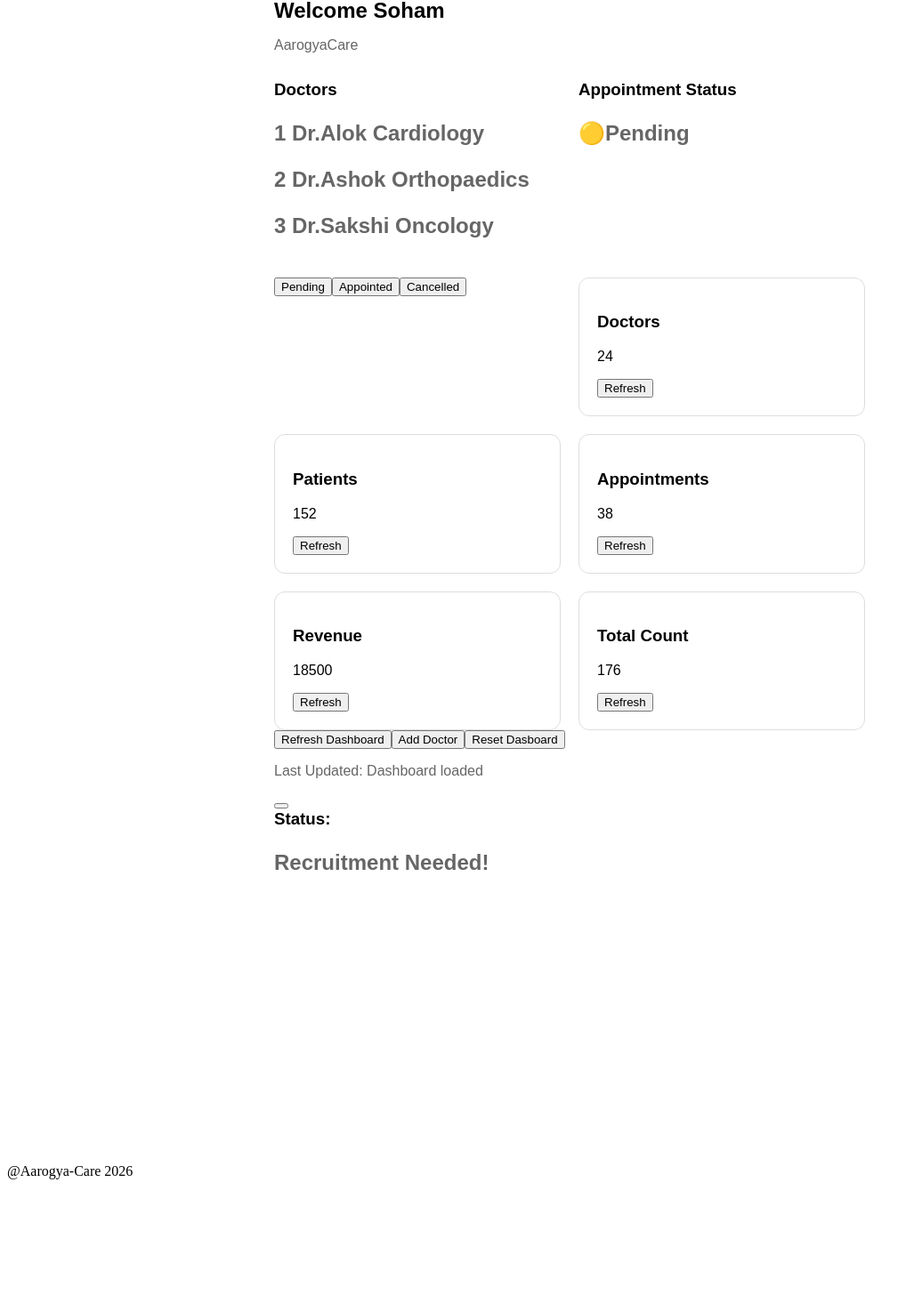
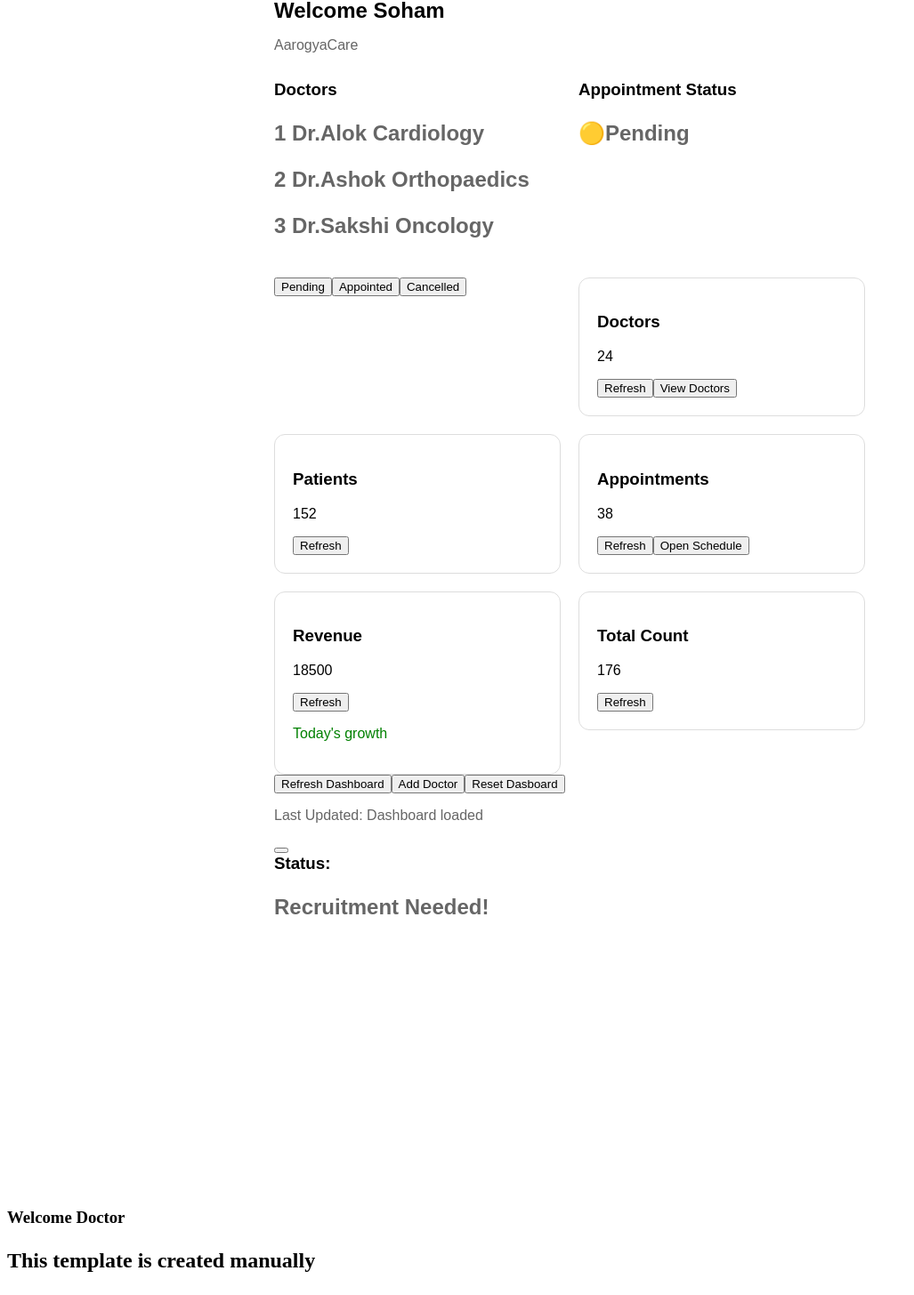
Before and after one commit to sohampandit-coditas/angular-app, an Angular app: page / in a window 1280 px wide. Shown: the part 540-1996 px from the top of the page at 89% size, without its empty margins (0-1027 px from the left). Before the commit the page ends 1874 px from the top, so only its background shows below. Built offline with nearby package versions, Linux system fonts and the light colour scheme.

Commit message:
observables implementation

```diff
--- a/src/app/core/services/hospital.ts
+++ b/src/app/core/services/hospital.ts
@@ -1,8 +1,28 @@
 import { Injectable, signal, computed } from '@angular/core';
+import { Observable } from 'rxjs';
+
+const doctorObservable=new Observable<number>((observer)=>{
+    console.log('Preparing data...');
+    observer.next(24);
+    console.log("Second Value");
+    observer.next(25);
+    console.log("Third Value");
+    observer.next(26);
+  });
+
+console.log("Before Subscribing")
+
+doctorObservable.subscribe((value)=>{
+  console.log("Recieved", value);
+});
+
+console.log("After subscribing");
 
 @Injectable({
   providedIn: 'root',
 })
+
+
 export class Hospital {
   hospitalName="AarogyaCare";
   loggedInUser="Soham";
--- a/src/app/features/dashboard/dashboard.html
+++ b/src/app/features/dashboard/dashboard.html
@@ -52,27 +52,39 @@
                 Cancelled
             </button>
         </div>
-
+        @if(hospitalService.role==='Administrator'){
+            <ng-container>
                 <app-dashboard-card
                     appHighlight
                     [title]="'Doctors'"
                     [value]="hospitalService.doctorCount()"
                     (refresh)="hospitalService.refreshDashboard()">
+                    <button>
+                        View Doctors
+                    </button>
                 </app-dashboard-card>
                 <app-dashboard-card
                     appHighlight
                     [title]="'Patients'"
                     [value]="hospitalService.patientCount()">
                 </app-dashboard-card>
+            </ng-container>
+        }
         <app-dashboard-card
             appHighlight
             [title]="'Appointments'"
             [value]="hospitalService.appointmentCount()">
+            <button>
+                Open Schedule
+            </button>
         </app-dashboard-card>
         <app-dashboard-card
             appHighlight
             [title]="'Revenue'"
             [value]="hospitalService.todayRevenue()">
+            <p style="color:green">
+                Today's growth
+            </p>
         </app-dashboard-card>
         <app-dashboard-card
             appHighlight
@@ -110,4 +122,10 @@
             </div>
         }
     </div>
+    <ng-template #welcomeTemplate>
+        <div class="card">
+            <h3>Welcome Doctor</h3>
+            <p>This template is created manually</p>
+        </div>
+    </ng-template>
 </section>
--- a/src/app/features/dashboard/dashboard.ts
+++ b/src/app/features/dashboard/dashboard.ts
@@ -4,6 +4,8 @@ import { signal , effect} from '@angular/core';
 import { ViewChild,ElementRef,AfterViewInit } from '@angular/core';
 import { Hospital } from '../../core/services/hospital';
 import { HighlightDirective } from '../../shared/directives/highlight';
+import { TemplateRef,ViewContainerRef } from '@angular/core';
+
 @Component({
   selector: 'app-dashboard',
   imports: [DashboardCard,HighlightDirective],
@@ -18,11 +20,15 @@ export class Dashboard implements AfterViewInit {
   @ViewChild('userNameInput')
   userNameInput!:ElementRef<HTMLInputElement>;
 
+  @ViewChild('welcomeTemplate')
+  welcomeTemplate!:TemplateRef<any>;
+
   ngAfterViewInit(){
     this.userNameInput.nativeElement.focus();
     this.userNameInput.nativeElement.style.backgroundColor="lightyellow";
+    this.viewContainer.createEmbeddedView(this.welcomeTemplate);
   }
-  constructor(public hospitalService:Hospital){
+  constructor(private viewContainer:ViewContainerRef, public hospitalService:Hospital){
     console.log("Constructor");
     effect(()=>{
       console.log('Doctor count changed',hospitalService.doctorCount());
--- a/src/app/shared/dashboard-card/dashboard-card.html
+++ b/src/app/shared/dashboard-card/dashboard-card.html
@@ -4,4 +4,5 @@
     <button (click)="onRefreshClicked()">
         Refresh
     </button>
+    <ng-content></ng-content>
 </div>
```
Lines whose indentation alone changed are shown as unchanged.
